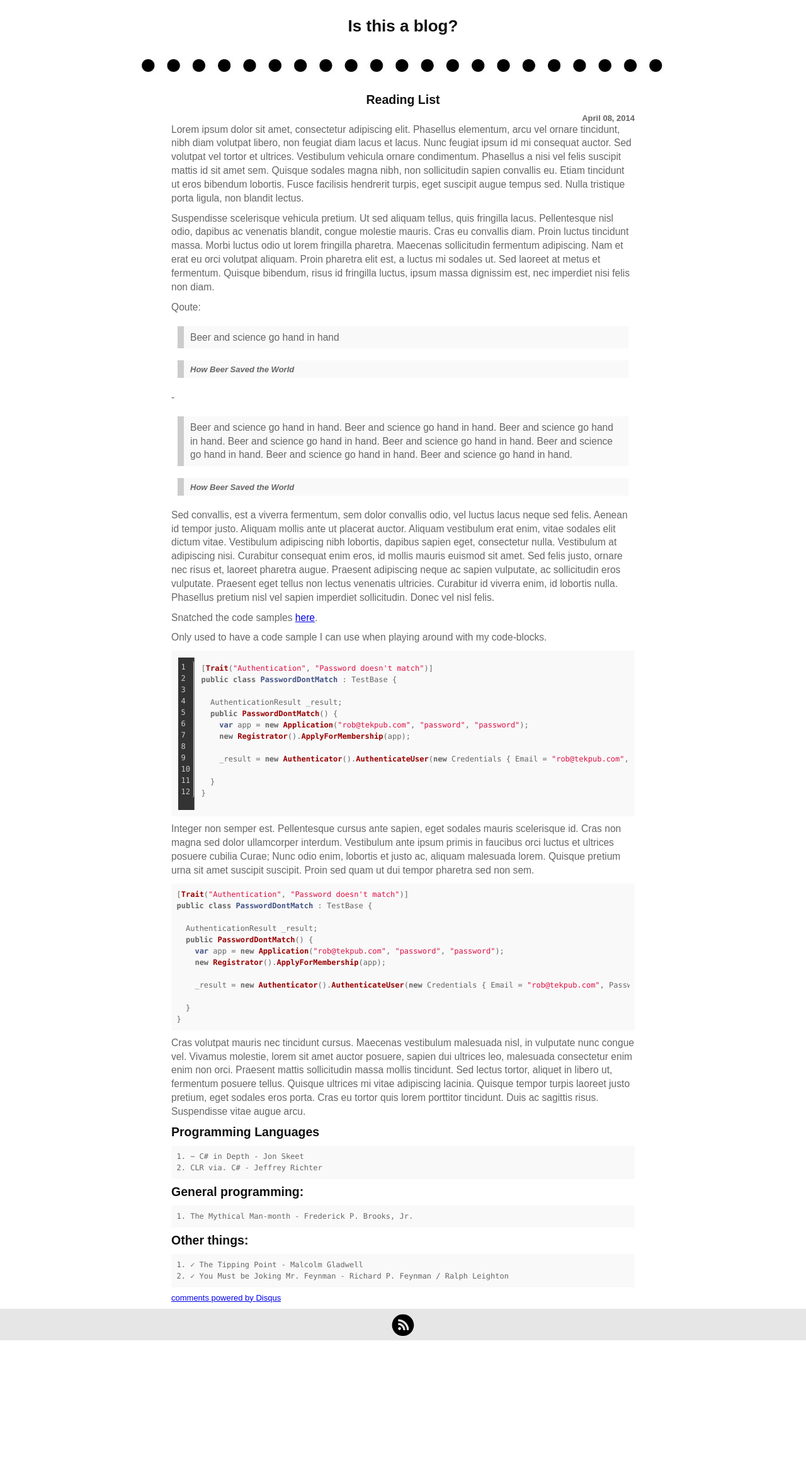
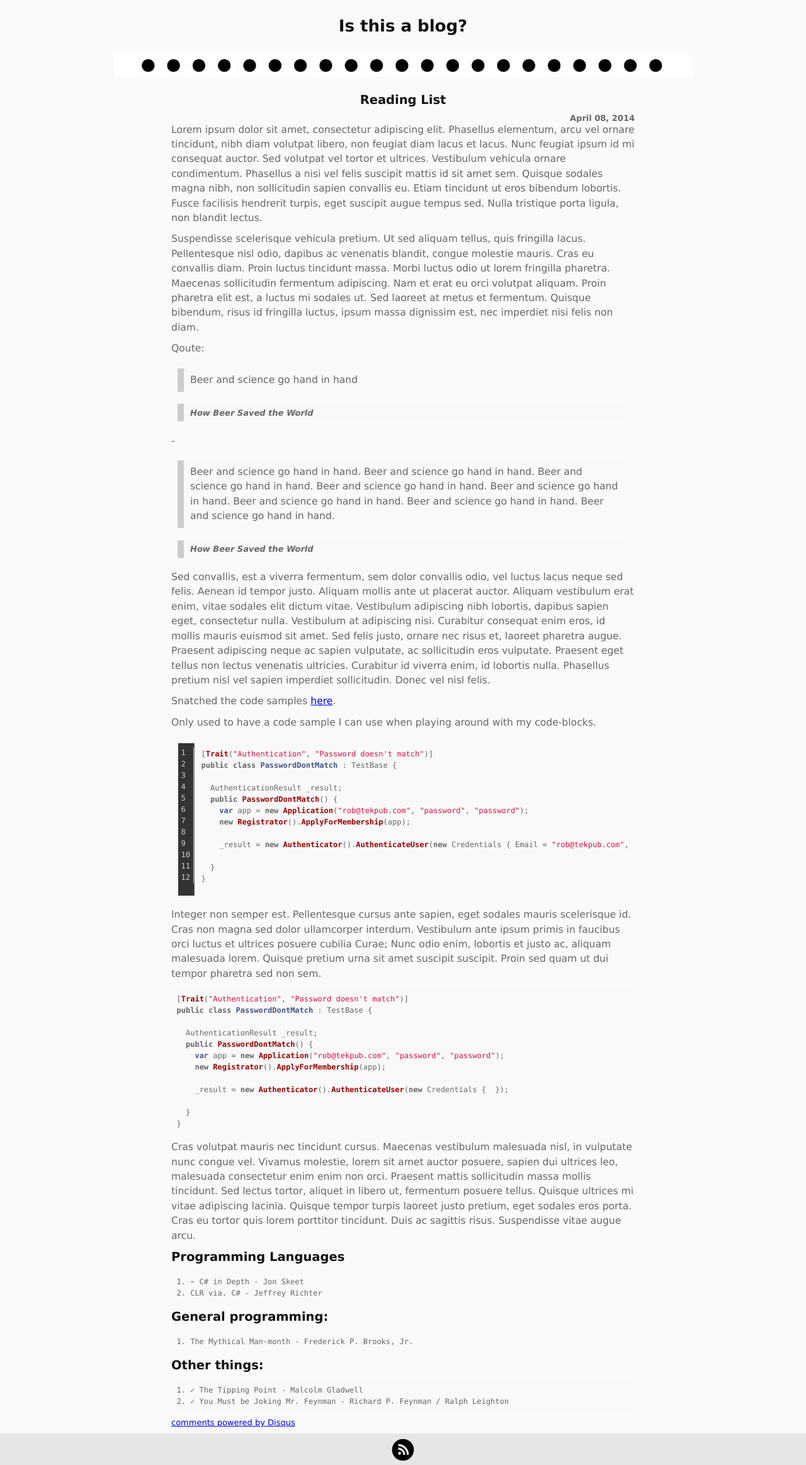
Before and after one commit to M-AV/M-AV.github.io, a Jekyll site: the page built from _posts/2014-07-08-Reading-List-Test.md, in a window 1280 px wide. Shown: the whole page at 63% size. Built offline with Jekyll 4.4.1, drawn with Linux system fonts in a browser that asks for light colours; Markdown is read by kramdown in place of the engine named in the settings; comment, search, counter and statistics services are not loaded; before the commit the page ends 2128 px from its top, so only the background shows below that.

Commit message:
Font/text stuff

```diff
--- a/_posts/2014-07-08-Reading-List-Test.md
+++ b/_posts/2014-07-08-Reading-List-Test.md
@@ -56,7 +56,7 @@ public class PasswordDontMatch : TestBase {
     var app = new Application("rob@tekpub.com", "password", "password");
     new Registrator().ApplyForMembership(app);
 
-    _result = new Authenticator().AuthenticateUser(new Credentials { Email = "rob@tekpub.com", Password = "fixlesl" });
+    _result = new Authenticator().AuthenticateUser(new Credentials {  });
 
   }
 }
--- a/assets/css/style.css
+++ b/assets/css/style.css
@@ -10,10 +10,10 @@ html {
     height: 100%;
 }
 body {
-    background:#ffffff;
+    background:#FAFAFA;
     font-size: 13px;
     color: #666666;
-    font-family: Arial, helvetica, sans-serif;
+    font-family: Verdana, Arial, helvetica, sans-serif;
     height: 100%;
 }
 
@@ -37,7 +37,7 @@ img {
 }
 p {
     margin: 0 0 10px;
-    line-height: 1.4em;
+    line-height: 1.5em;
     font-size: 1.2em;
 }
 img {
```
